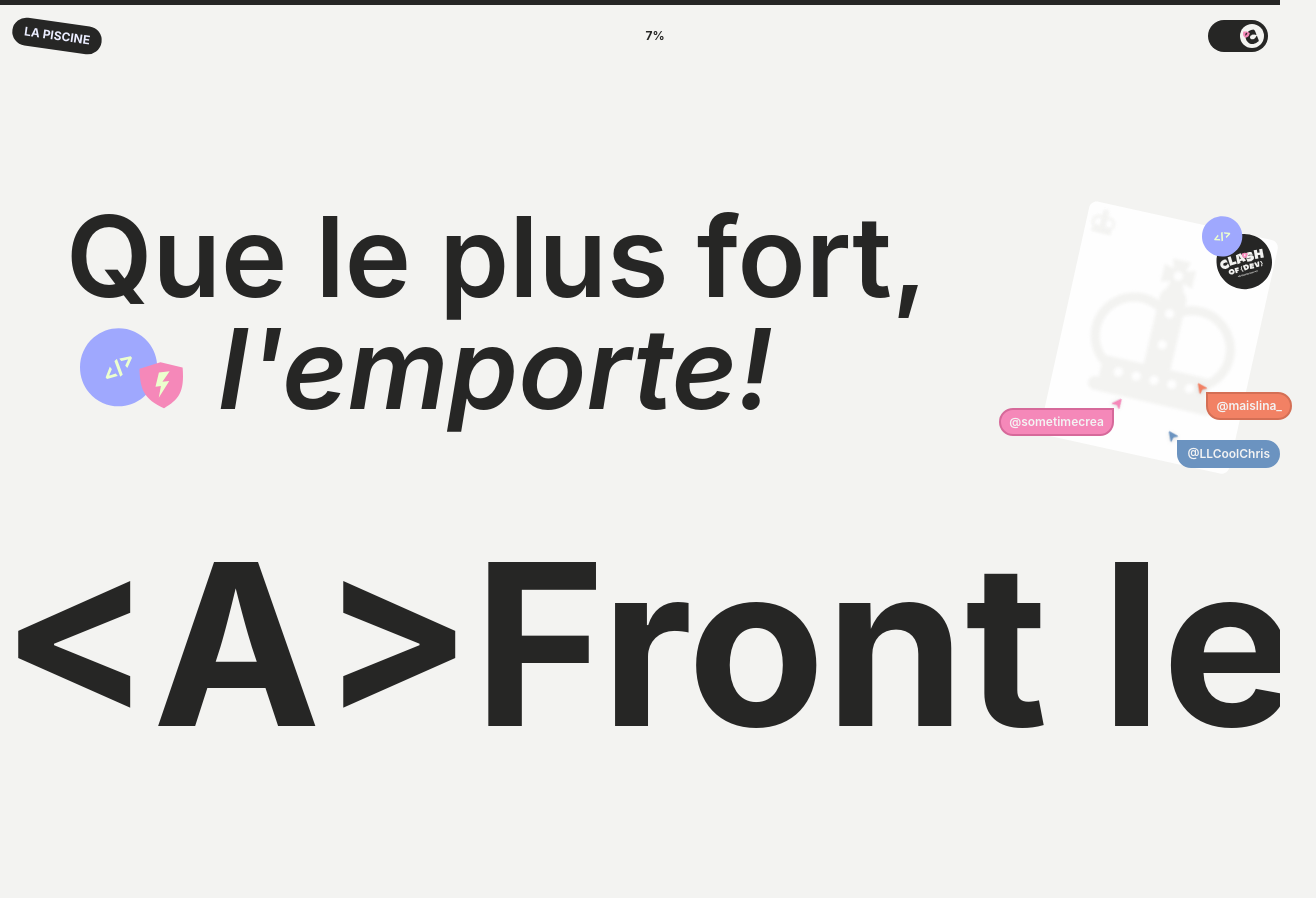
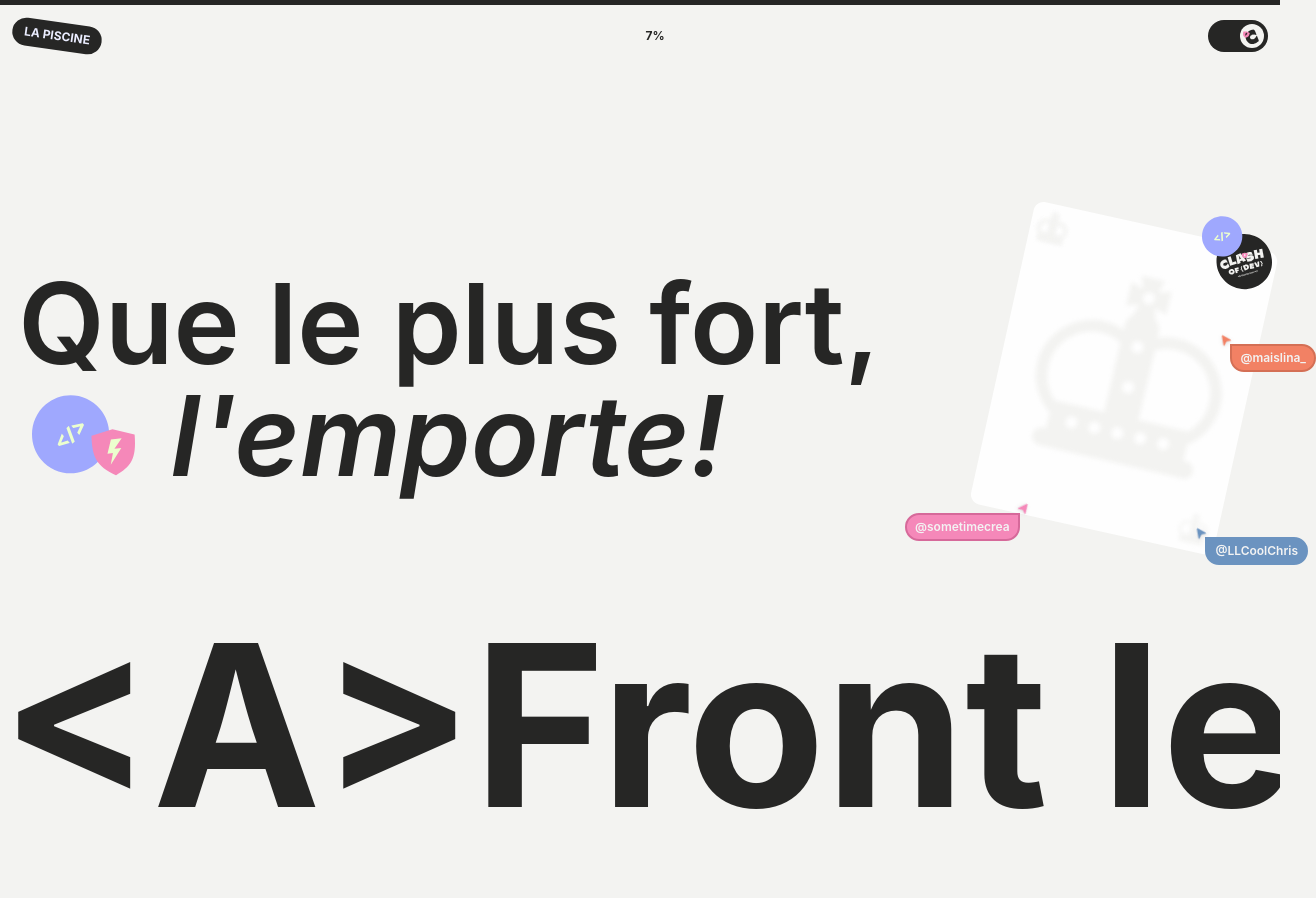
Before and after one commit to Ugzh/laPiscine, an Astro site: page / in a window 1280 px wide. Shown: the top 898 px of the page, 1316 px wide, since content can reach past the window. Built offline with nearby package versions, Linux system fonts and the light colour scheme; Astro itself is replaced by a stand-in of ours.

Commit message:
hero sizing

```diff
--- a/src/pages/index.astro
+++ b/src/pages/index.astro
@@ -47,22 +47,22 @@ import DarkMode from "../components/DarkMode.astro"
 	<ScrollProgress client:load/>
 	<Header/>
 	<section class="w-full flex flex-col items-center justify-center my-32">
-		<div class="max-w-[1440px] flex-col flex justify-between lg:flex-row lg:items-between gap-12 w-full">
-			<div class="w-full justify-center flex ">
-				<h2 class="sm:text-left md:text-left lg:text-center text-[4.6rem] xl:text-[7rem] md:text-[5.5rem] lg:text-[5.5rem] text-left px-3 leading-none font-semibold sm:max-w-sm md:max-w-md lg:max-w-3xl xl:max-w-4xl max-w-sm text-wrap relative">Que le plus fort, <span class="italic">l'emporte!</span>
-					<img src="/svg/secondary_badge.svg" alt="Badge code et éclair" class="absolute sm:right-8 sm:-top-1 md:right-12 md:top-2 lg:top-24 lg:left-12 xl:top-32 xl:left-8 -top-1 right-6"/>
+		<div class="max-w-[1440px] flex-col flex justify-between items-center lg:flex-row lg:items-between gap-12 w-full">
+			<div class="w-full justify-center lg:justify-start flex ">
+				<h2 class="sm:text-left md:text-left lg:text-center text-[4.4rem] xl:text-[7rem] md:text-[5.5rem] lg:text-[4.9rem] text-left px-3 leading-none font-semibold sm:max-w-sm md:max-w-md lg:max-w-[628px] xl:max-w-4xl max-w-sm text-wrap relative">Que le plus fort, <span class="italic">l'emporte!</span>
+					<img src="/svg/secondary_badge.svg" alt="Badge code et éclair" class="absolute sm:right-8 sm:-top-1 md:right-12 md:top-2 lg:top-20 lg:left-2 xl:top-32 xl:left-8 -top-1 right-6"/>
 				</h2>
 			</div>
 			<div class="flex justify-center">
-				<div class="relative">
-					<img src="/svg/card.svg" alt="Image d'une carte"/>
-					<div class="absolute right-0 bottom-2">
+				<div class="relative lg:mr-10 xl:m-0 ">
+					<img src="/svg/card.svg" alt="Image d'une carte" class="max-w-fit" />
+					<div class="absolute right-0 bottom-2 lg:-bottom-2 lg:-right-7">
 						<CursorTag tag="@LLCoolChris" href="https://x.com/LLCoolChris_" color="blue"/>
 					</div>
-					<div class="absolute -right-3 top-48">
+					<div class="absolute -right-3 top-48 lg:top-36 lg:-right-9">
 						<CursorTag tag="@maislina_" href="https://x.com/maislina_" color="orange"/>
 					</div>
-					<div class="absolute bottom-10 -left-10">
+					<div class="absolute bottom-10 -left-6 lg:bottom-4 lg:-left-16 ">
 						<CursorTag tag="@sometimecrea" href="https://x.com/sometimecrea" color="pink" direction="right"/>
 					</div>
 					<img src="/svg/main_badge.svg" alt="Badge avec logo clash of dev" class="absolute right-2 top-4"/>
```
